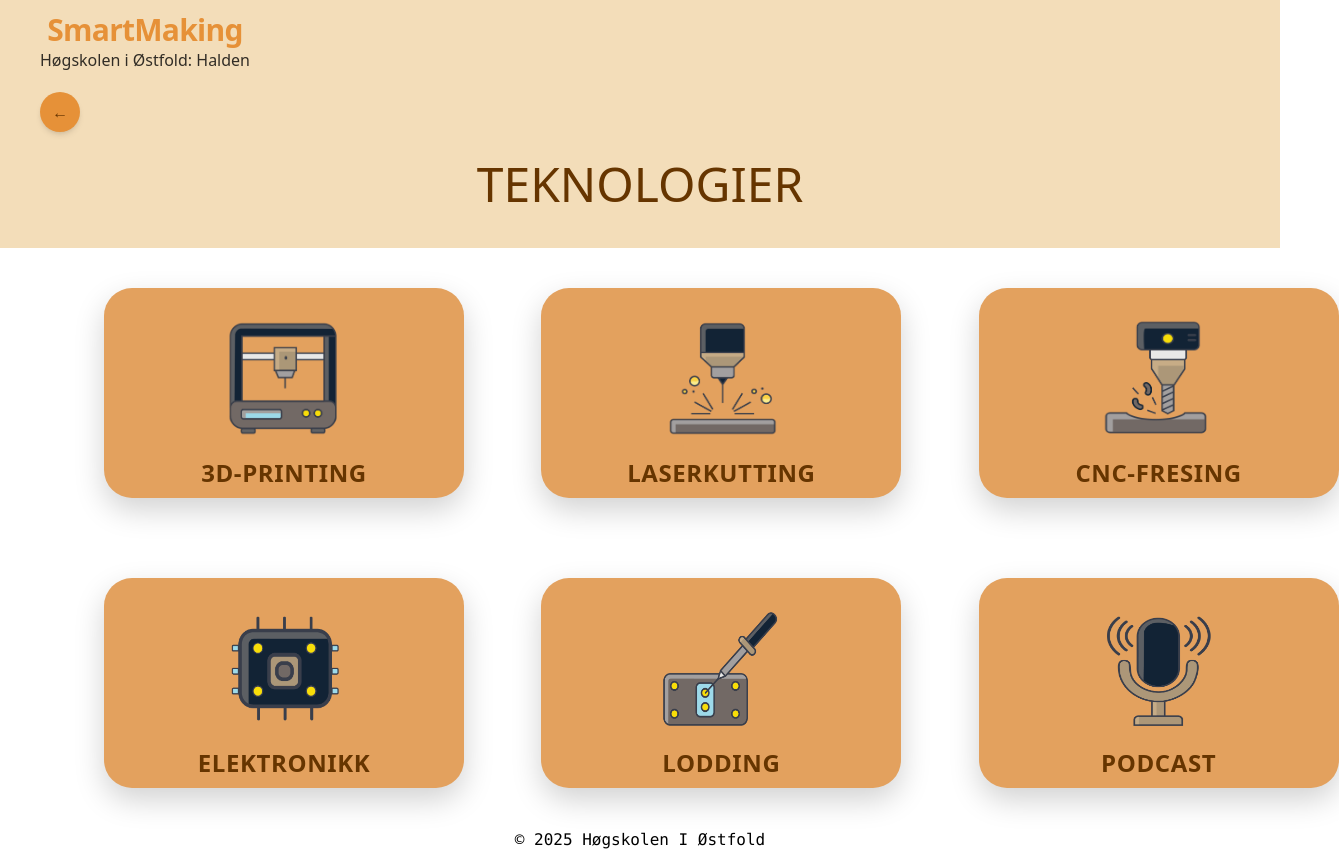
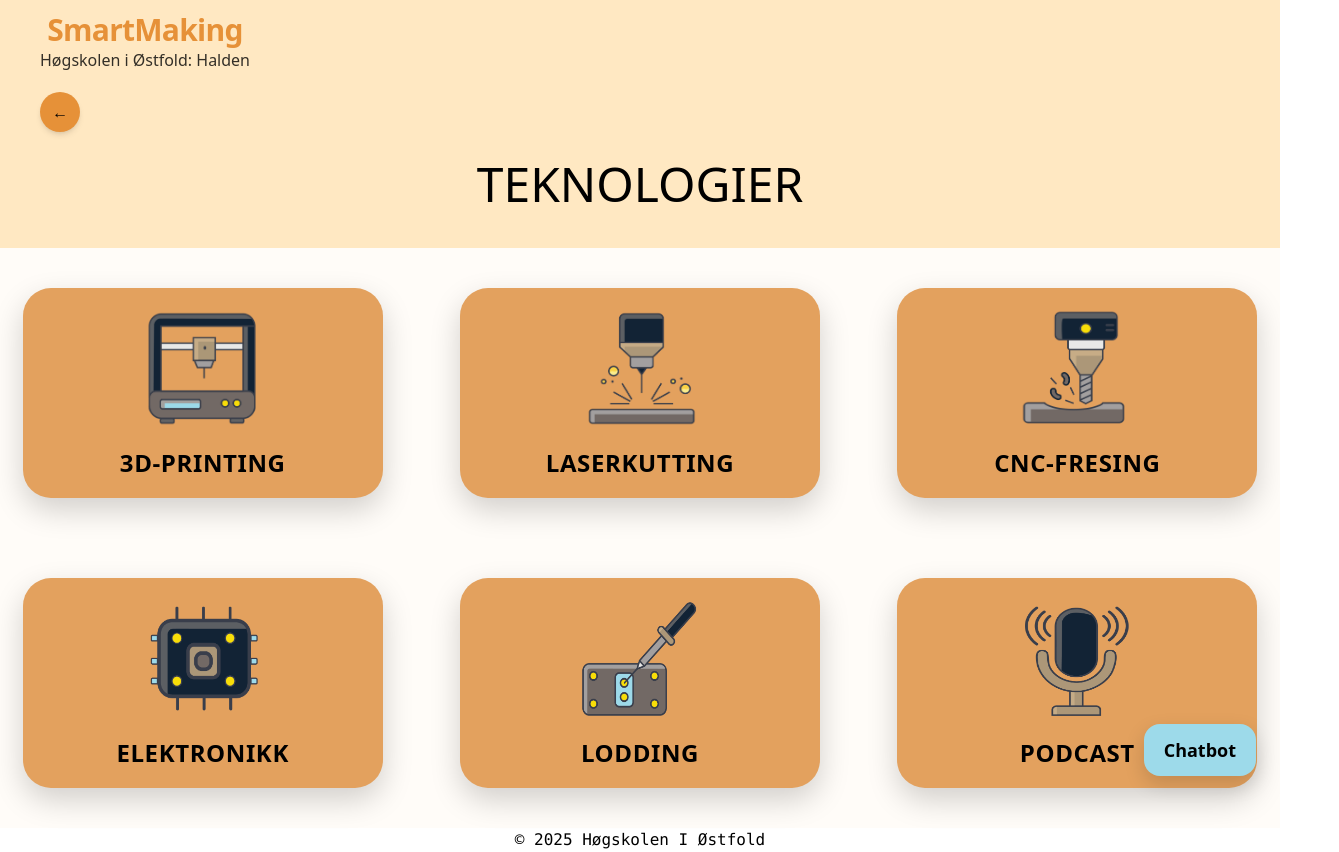
Before and after one commit to Mariannesm/Digital-fabrikasjon-plattform, a React (Vite) app: page /teknologimeny in a window 1280 px wide. Shown: the whole page, 1339 px wide, since content can reach past the window. Built offline with nearby package versions, Linux system fonts and the light colour scheme.

Commit message:
Onclick på komponent og endret størrelse på tekst

```diff
--- a/src/components/Cardbutton.jsx
+++ b/src/components/Cardbutton.jsx
@@ -1,8 +1,9 @@
 import React from "react";
 
-function CardButton({ children }) {
+function CardButton({ children, onClick }) {
   return (
     <button
+    onClick={onClick}
       className="w-[300px] h-[180px] sm:w-[360px] sm:h-[210px]
                  rounded-[28px] bg-[#e3a15e]
                  shadow-[0_12px_30px_rgba(0,0,0,0.18)]
@@ -10,7 +11,7 @@ function CardButton({ children }) {
                  transition-transform duration-200 hover:-translate-y-0.5
                  grid place-items-center text-center
                  uppercase tracking-wide text-xl sm:text-2xl font-bold
-                 hover:bg-orange-400 text-[#663500]"
+                 hover:bg-[#FF9E38] text-black"
     >
       <div className="leading-tight">{children}</div>
     </button>
--- a/src/pages/Startside/StartSide.jsx
+++ b/src/pages/Startside/StartSide.jsx
@@ -1,25 +1,27 @@
 import { useState } from 'react'
 import './startside.css'
 import CardButton from '../../components/Cardbutton'
+import { useNavigate } from "react-router-dom";
 
 function StartSide() {
+  let navigate = useNavigate()
   return (
     <>
-    <div className="min-h-screen bg-[#f5e1c3] text-black flex flex-col pt-0">
+    <div className="min-h-screen bg-[#FFE8C2] text-black flex flex-col pt-0">
       {/* Header */}
       <header className="mb-6 sm:mb-10 w-screen ml-[calc(50%-50vw)] pl-6 sm:pl-10 text-left">
-        <h1 className="text-4xl sm:text-1xl font-extrabold tracking-tight text-[#E69138]">
+        <h1 className="text-4xl sm:text-1xl font-extrabold tracking-tight text-[#E69138] mt-8">
           SmartMaking
         </h1>
         <select className="mt-3 inline-flex items-center gap-2 text-lg rounded-md px-1
-        hover:bg-black/5 transition focus:outline-none focus:ring-2 focus:ring-orange-400 font-semibold text-[#663500]">
+        hover:bg-black/5 transition focus:outline-none focus:ring-2 focus:ring-orange-400 font-semibold text-black bg-gray-100 p-1">
         <option>Høgskolen i Østfold</option>
         <option>OsloMet</option>
       </select>
       </header>
       <section
         className="grid grid-cols-1 md:grid-cols-2 gap-x-16 gap-y-16 place-content-center place-items-center mx-auto w-fit  mt-10 sm:mt-16">
-        <CardButton>
+        <CardButton onClick={() => navigate('/teknologimeny')}>
           <span className="block">BRUK</span>
           <span className="block">TEKNOLOGIENE</span>
         </CardButton>
@@ -42,11 +44,10 @@ function StartSide() {
 
       {/* Chatbot-knapp */}
       <button
-        className="fixed bottom-6 right-6 rounded-2xl bg-[#c9ddf4] px-5 py-3 text-sm font-medium
-                   shadow-[0_8px_20px_rgba(0,0,0,0.15)] hover:shadow-[0_10px_26px_rgba(0,0,0,0.18)]
+        className="fixed bottom-6 right-6 rounded-2xl bg-[#9DDAEA] px-5 py-3 text-lg font-bold
+                   shadow-[0_8px_20px_rgba(0,0,0,0.15)] hover:bg-[#AAE8F9] transition hover:shadow-[0_10px_26px_rgba(0,0,0,0.20)]
                    transition"
-      >
-        Chatbot
+      > Chatbot
       </button>
     </div>
     </>
--- a/src/pages/landingpage/LandingPage.jsx
+++ b/src/pages/landingpage/LandingPage.jsx
@@ -7,7 +7,7 @@ function LandingPage() {
   let navigate = useNavigate()
   return (
     <>
-    <div className="min-h-screen flex flex-col items-center justify-center bg-[#F6DDC2]">
+    <div className="min-h-screen flex flex-col items-center justify-center bg-[#FFE8C2]">
     <h1 className="text-9xl font-extrabold text-[#E69138] mb-20">SmartMaking</h1>
     <div className="relative">
       <select className="text-lg w-64 px-5 py-3 rounded-lg border border-gray-200 bg-gray-50 text-gray-800 shadow-sm focus:outline-none focus:ring-2 focus:ring-orange-400">
@@ -16,7 +16,7 @@ function LandingPage() {
         <option>OsloMet</option>
       </select>
     </div>
-    <button onClick={() => navigate('/meny')} className="w-64 px-5 py-3 rounded-lg bg-[#E69138] text-[#663500] text-xl font-bold shadow-ml focus:outline-none focus:ring-2 focus:ring-orange-400 mt-10 hover:bg-orange-400">
+    <button onClick={() => navigate('/meny')} className="w-64 px-5 py-3 rounded-lg bg-[#E69138] text-black text-xl font-bold shadow-ml focus:outline-none focus:ring-2 focus:ring-orange-400 mt-10 hover:bg-orange-400">
         Gå videre
     </button>
   </div>
--- a/src/pages/teknologipage/Teknologier.jsx
+++ b/src/pages/teknologipage/Teknologier.jsx
@@ -11,8 +11,8 @@ import PodcastIkon from '../../assets/ikoner/Podcast.png'
 
 function Teknolgier() {
   return (
-    <div className="min-h-screen bg-[#f5e1c3] text-black flex flex-col bg-white">
-    <div className="bg-[#F3DDB9] pb-4">
+    <div className="min-h-screen text-black flex flex-col bg-[#FFFCF8]">
+    <div className="bg-[#FFE8C2] pb-4">
 
     {/* Headerærn */}
     <div className="px-6 sm:px-10 pt-3 pb-1 flex flex-col sm:flex-row sm:items-start sm:justify-between">
@@ -21,45 +21,51 @@ function Teknolgier() {
     <div>
       <h1 className="text-2xl sm:text-3xl font-extrabold tracking-tight text-[#E69138]"> SmartMaking </h1>
       <div className="text-sm sm:text-base text-black/80"> Høgskolen i Østfold: Halden </div>
-      <button className="flex items-center justify-center w-10 h-10 rounded-full bg-[#E69138] text-[#663500] shadow-md hover:bg-[#d8812c] transition mt-5"
+      <button className="flex items-center justify-center w-10 h-10 rounded-full bg-[#E69138] shadow-md hover:bg-[#d8812c] transition mt-5"
       > ← </button>
   </div>
     </div>
 
   {/* Overskriften */}
   <div className="flex items-center justify-center py-6">
-    <h2 className="text-5xl font-medium text-center text-[#663500]"> TEKNOLOGIER </h2>
+    <h2 className="text-5xl font-medium text-center"> TEKNOLOGIER </h2>
  </div>
 </div>
-
       <section className="mx-auto w-full max-w-6xl px-6 sm:px-10 py-10">
-        <div className="grid grid-cols-1 sm:grid-cols-2 lg:grid-cols-3 gap-x-60 gap-y-20" >
+        <div className="grid grid-cols-1 sm:grid-cols-2 lg:grid-cols-3 gap-x-60 gap-y-20 justify-items-center" >
           <CardButton>
             <img src={PrinterIkon} alt="3D printer ikon" className="w-30 h-30 mx-auto mb-5 mt-5"/>
-            <span className="block">3D-PRINTING</span>
+            <span className="block mb-10">3D-PRINTING</span>
         </CardButton>
         <CardButton>
             <img src={LaserkutterIkon} alt="3D printer ikon" className="w-30 h-30 mx-auto mb-5 mt-5"/>
-            <span className="block">LASERKUTTING</span>
+            <span className="block mb-10">LASERKUTTING</span>
         </CardButton>
         <CardButton>
             <img src={CNCfreserIkon} alt="3D printer ikon" className="w-30 h-30 mx-auto mb-5 mt-5"/>
-            <span className="block">CNC-FRESING</span>
+            <span className="block mb-10">CNC-FRESING</span>
         </CardButton>
         <CardButton>
             <img src={ElektronikkIkon} alt="3D printer ikon" className="w-30 h-30 mx-auto mb-5 mt-5"/>
-            <span className="block">ELEKTRONIKK</span>
+            <span className="block mb-10">ELEKTRONIKK</span>
         </CardButton>
         <CardButton>
             <img src={LoddeIkon} alt="3D printer ikon" className="w-30 h-30 mx-auto mb-5 mt-5"/>
-            <span className="block">LODDING</span>
+            <span className="block mb-10">LODDING</span>
         </CardButton>
         <CardButton>
             <img src={PodcastIkon} alt="3D printer ikon" className="w-28 h-30 mx-auto mb-5 mt-5"/>
-            <span className="block">PODCAST</span>
+            <span className="block mb-10">PODCAST</span>
         </CardButton>
         </div>
       </section>
+        <button
+        className="fixed bottom-6 right-6 rounded-2xl bg-[#9DDAEA] px-5 py-3 text-lg font-bold
+                   shadow-[0_8px_20px_rgba(0,0,0,0.15)] hover:bg-[#AAE8F9] transition hover:shadow-[0_10px_26px_rgba(0,0,0,0.20)]
+                   transition"
+        > Chatbot
+        </button>
+
     </div>
   );
 }
```
